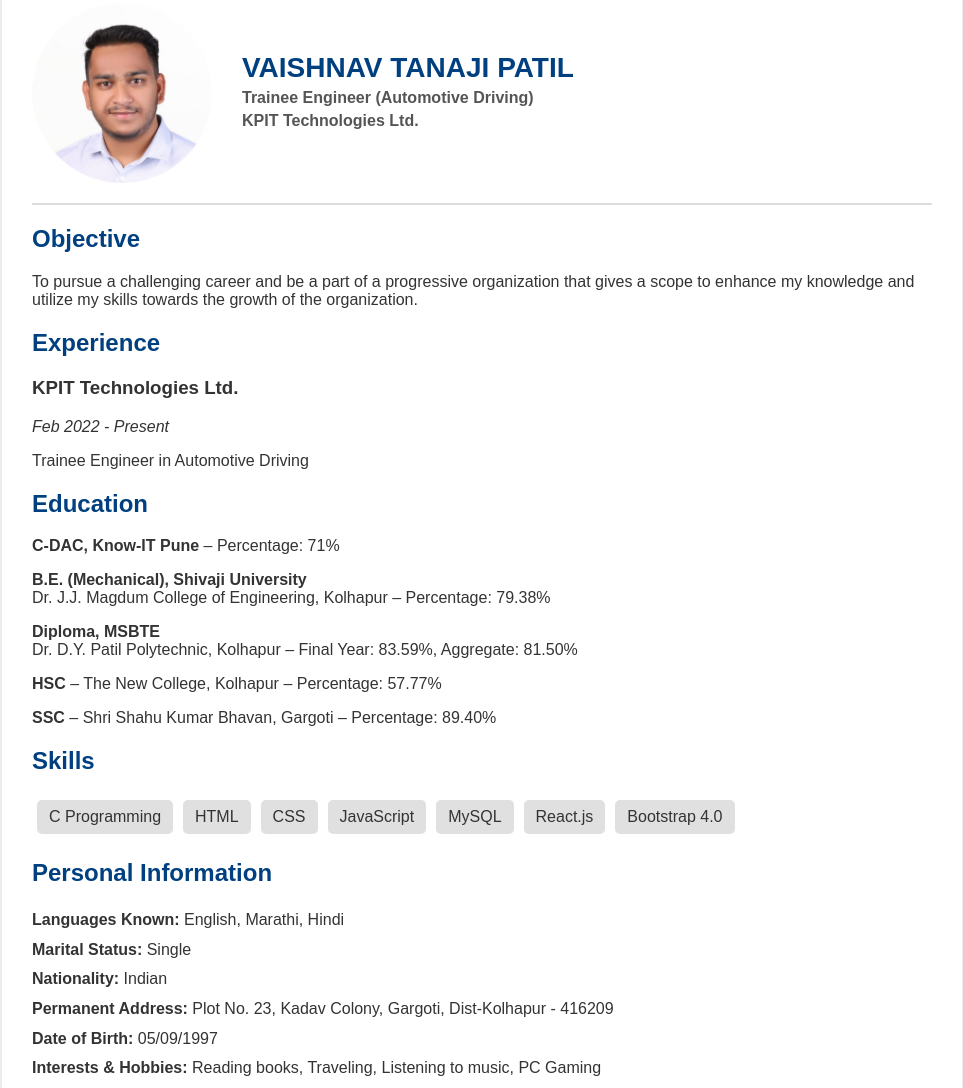
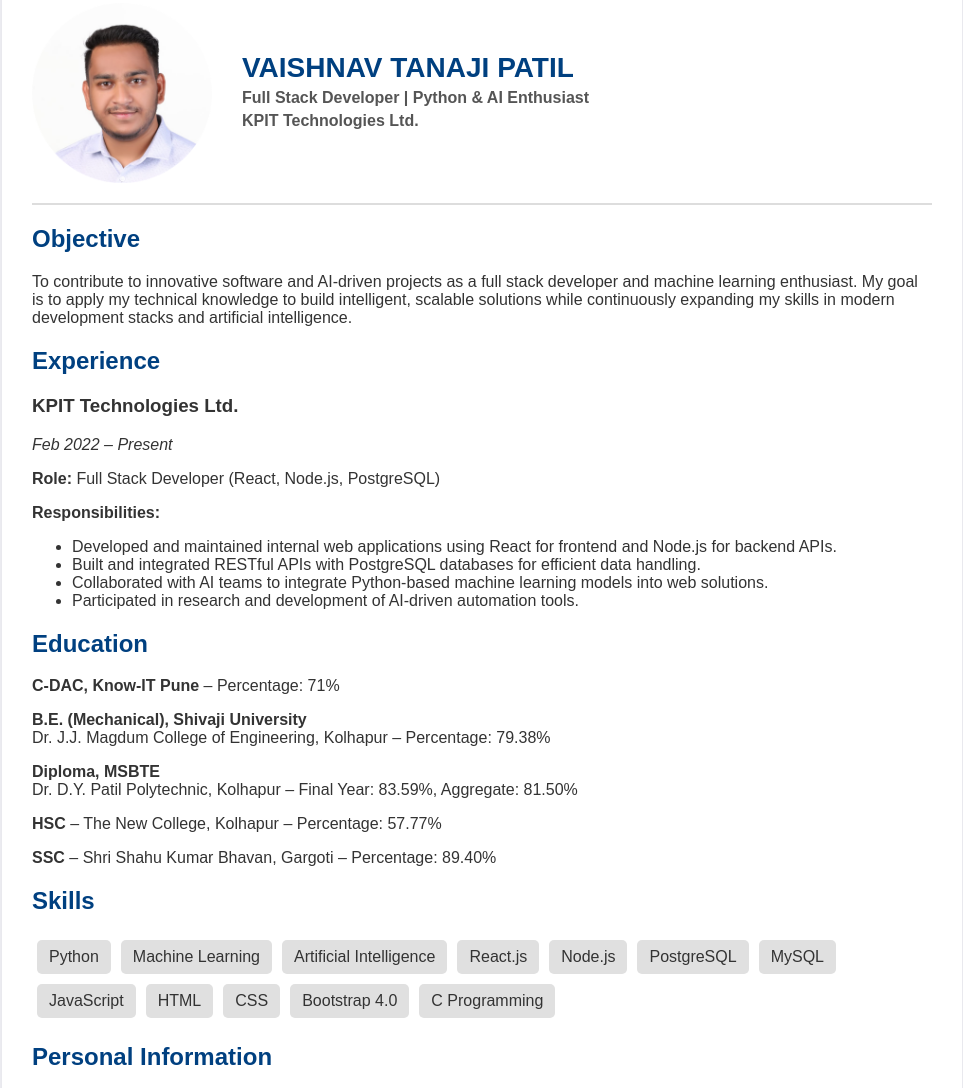
Before and after one commit to vaishnav808/new_CV, a plain HTML site: page index.html in a window 1280 px wide. Shown: the part 57-1145 px from the top of the page, without its empty margins (158-1121 px from the left). Drawn offline with Linux system fonts and the light colour scheme.

Commit message:
Update index.html

```diff
--- a/index.html
+++ b/index.html
@@ -89,7 +89,7 @@
             <img src="vaishnav.png" alt="Vaishnav Patil">
             <div>
                 <h1>VAISHNAV TANAJI PATIL</h1>
-                <h4>Trainee Engineer (Automotive Driving)</h4>
+                <h4>Full Stack Developer | Python & AI Enthusiast</h4>
                 <h4>KPIT Technologies Ltd.</h4>
             </div>
         </div>
@@ -97,13 +97,19 @@
         <hr>
 
         <h2>Objective</h2>
-        <p>To pursue a challenging career and be a part of a progressive organization that gives a scope to enhance my
-            knowledge and utilize my skills towards the growth of the organization.</p>
+        <p>To contribute to innovative software and AI-driven projects as a full stack developer and machine learning enthusiast. My goal is to apply my technical knowledge to build intelligent, scalable solutions while continuously expanding my skills in modern development stacks and artificial intelligence.</p>
 
         <h2>Experience</h2>
         <h3>KPIT Technologies Ltd.</h3>
-        <p><i>Feb 2022 - Present</i></p>
-        <p>Trainee Engineer in Automotive Driving</p>
+        <p><i>Feb 2022 – Present</i></p>
+        <p><strong>Role:</strong> Full Stack Developer (React, Node.js, PostgreSQL)</p>
+        <p><strong>Responsibilities:</strong></p>
+        <ul>
+            <li>Developed and maintained internal web applications using React for frontend and Node.js for backend APIs.</li>
+            <li>Built and integrated RESTful APIs with PostgreSQL databases for efficient data handling.</li>
+            <li>Collaborated with AI teams to integrate Python-based machine learning models into web solutions.</li>
+            <li>Participated in research and development of AI-driven automation tools.</li>
+        </ul>
 
         <h2>Education</h2>
         <p><strong>C-DAC, Know-IT Pune</strong> – Percentage: 71%</p>
@@ -115,13 +121,18 @@
         <h2>Skills</h2>
         <div class="skills">
             <ul>
-                <li>C Programming</li>
+                <li>Python</li>
+                <li>Machine Learning</li>
+                <li>Artificial Intelligence</li>
+                <li>React.js</li>
+                <li>Node.js</li>
+                <li>PostgreSQL</li>
+                <li>MySQL</li>
+                <li>JavaScript</li>
                 <li>HTML</li>
                 <li>CSS</li>
-                <li>JavaScript</li>
-                <li>MySQL</li>
-                <li>React.js</li>
                 <li>Bootstrap 4.0</li>
+                <li>C Programming</li>
             </ul>
         </div>
 
```
